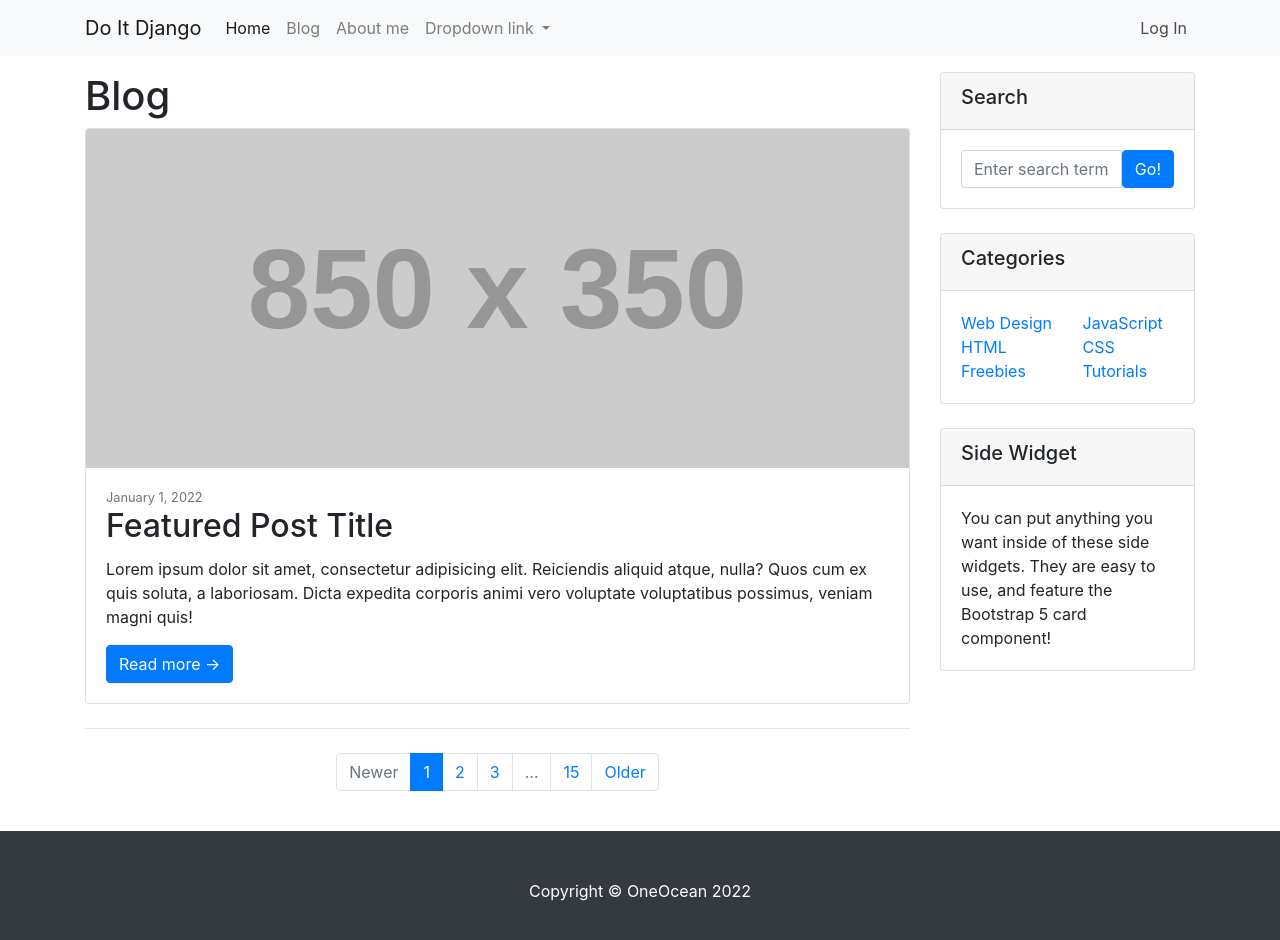
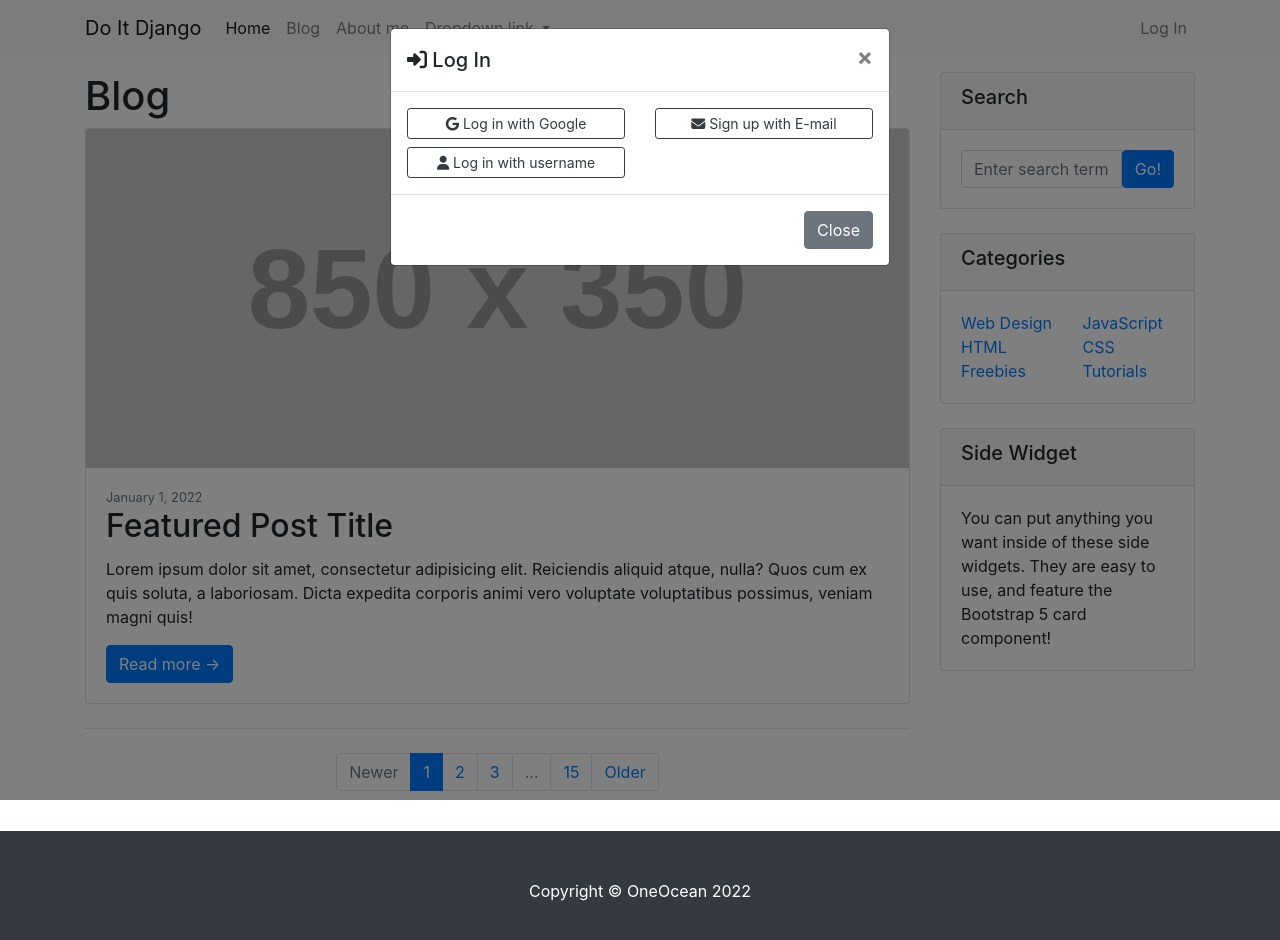
Before and after one commit to kswp007/Do_it_Django_FrontEnd, a plain HTML site: page blog_list.html in a window 1280 px wide. Both pictures are taken after a click on the link "Log In". Drawn offline with nearby package versions, Linux system fonts and the light colour scheme; placeholder pictures from the web are drawn by us.

Commit message:
bootstrap modal 적용

```diff
--- a/blog_list.html
+++ b/blog_list.html
@@ -4,6 +4,7 @@
 <head>
     <title>Blog | 원오션의 웹사이트</title>
     <link href="./bootstrap4/css/bootstrap.min.css" rel="stylesheet" type="text/css">
+    <script src="https://kit.fontawesome.com/09ebe86013.js" crossorigin="anonymous"></script>
 </head>
 
 <body>
@@ -39,11 +40,40 @@
                 </ul>
                 <ul class="navbar-nav ml-auto">
                     <li class="nav-item">
-                        <a class="nav-link" href="#">Log In</a>
+                        <a class="nav-link" href="#" data-toggle="modal" data-target="#loginModal">Log In</a>
                     </li>
                 </ul>
             </div>
     </nav>
+
+    <!-- Modal -->
+    <div class="modal fade" id="loginModal" tabindex="-1" aria-labelledby="loginModalLabel" aria-hidden="true">
+        <div class="modal-dialog">
+        <div class="modal-content">
+            <div class="modal-header">
+            <h5 class="modal-title" id="loginModalLabel"><i class="fa-solid fa-right-to-bracket"></i> Log In</h5>
+            <button type="button" class="close" data-dismiss="modal" aria-label="Close">
+                <span aria-hidden="true">&times;</span>
+            </button>
+            </div>
+            <div class="modal-body">
+                <div class="row">
+                    <div class="col-md-6 col-sm-12">
+                        <button type="button" class="btn btn-outline-dark btn-block btn-sm"><i class="fa-brands fa-google"></i> Log in with Google</button>
+                        <button type="button" class="btn btn-outline-dark btn-block btn-sm"><i class="fa-solid fa-user"></i> Log in with username</button>
+                    </div>
+                    <div class="col-md-6 col-sm-12">
+                        <button type="button" class="btn btn-outline-dark btn-block btn-sm"><i class="fa-solid fa-envelope"></i> Sign up with E-mail</button>
+                    </div>
+                </div>
+            </div>
+            <div class="modal-footer">
+                <button type="button" class="btn btn-secondary" data-dismiss="modal">Close</button>
+            <!-- <button type="button" class="btn btn-primary">Save changes</button> -->
+            </div>
+        </div>
+        </div>
+    </div>
 
     <div class="container">
         <div class="row my-3">
```
